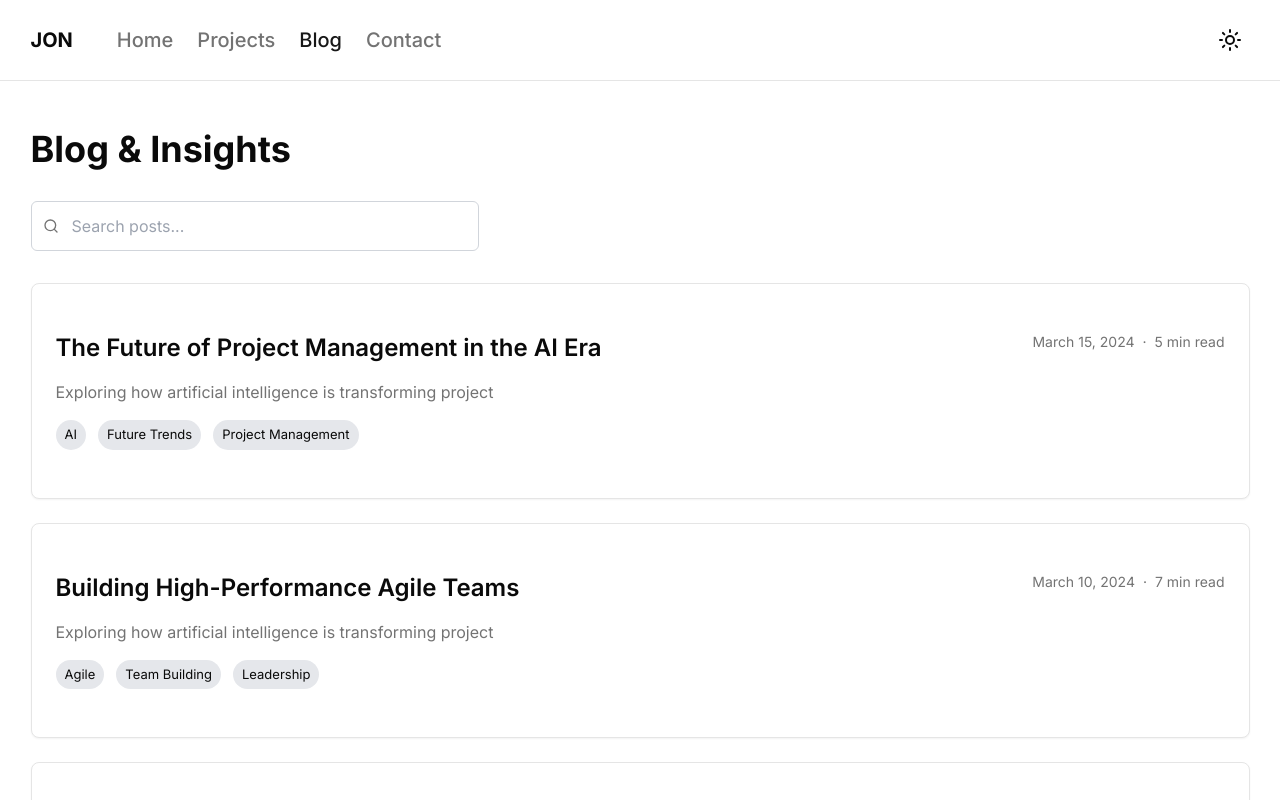
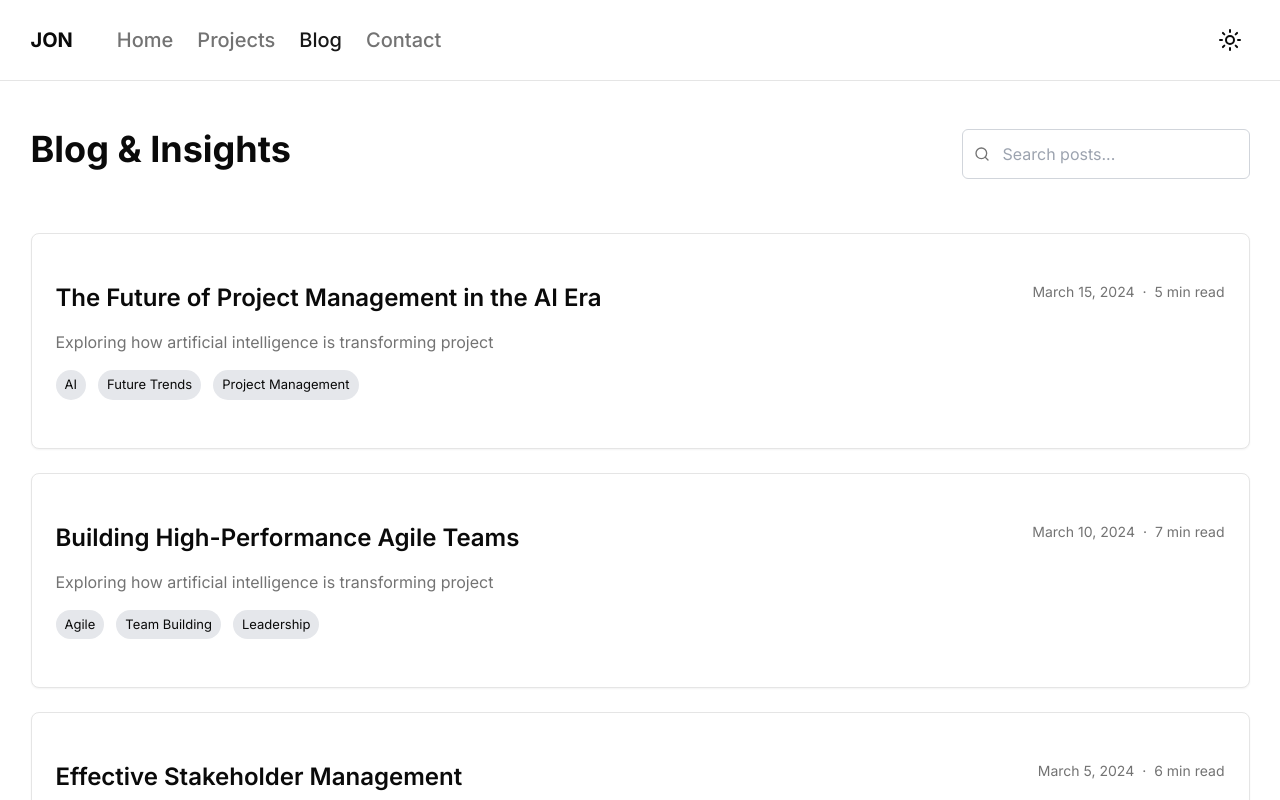
Before and after one commit to alamintechnonext/personal-portfolio, a Next.js app: page /blog in a window 1280 px wide. Shown: the top 800 px of the page. Built offline with nearby package versions, Linux system fonts and the light colour scheme.

Commit message:
improlved some design in blog

```diff
--- a/app/blog/page.tsx
+++ b/app/blog/page.tsx
@@ -19,17 +19,17 @@ export default function BlogPage() {
 
   return (
     <div className='container py-12'>
-      <div className='mb-8'>
+      <div className='mb-8 items-start justify-between sm:flex'>
         <h1 className='mb-8 text-center text-4xl font-bold lg:text-start'>
           Blog & Insights
         </h1>
-        <div className='relative max-w-md'>
+        <div className='relative sm:max-w-md'>
           <Search className='absolute left-3 top-1/2 h-4 w-4 -translate-y-1/2 text-muted-foreground' />
           <input
             type='text'
             id='name'
             placeholder='Search posts...'
-            className='focus:shadow-outline block w-full appearance-none rounded-md border border-gray-300 bg-white px-3 py-3 pl-10 leading-normal hover:border-blue-400 focus:border-blue-400 focus:outline-none dark:bg-transparent'
+            className='focus:shadow-outline block w-[100%] appearance-none rounded-md border border-gray-300 bg-white px-3 py-3 pl-10 leading-normal hover:border-blue-400 focus:border-blue-400 focus:outline-none dark:bg-transparent'
             value={searchQuery}
             onChange={(e) => setSearchQuery(e.target.value)}
           />
```
